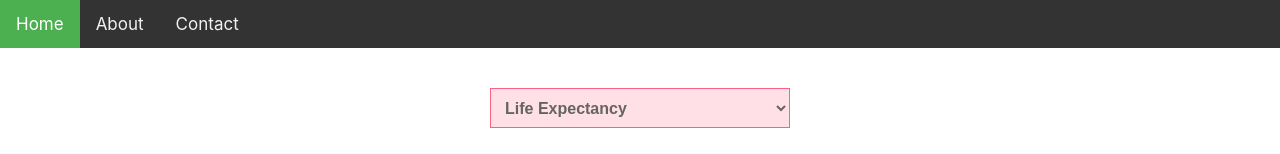
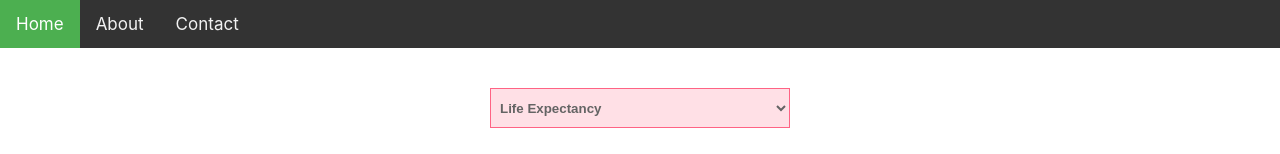
Before and after one commit to artworkjpm/bestiario-dropDownChart, a React (Create React App) app: page / in a window 1280 px wide. Shown: the top 154 px of the page. Built offline with nearby package versions, Linux system fonts and the light colour scheme.

Commit message:
Update App.css

```diff
--- a/src/App.css
+++ b/src/App.css
@@ -7,13 +7,10 @@ canvas {
 
 select {
   height: 40px;
-  font-size: 1.1em;
-  padding: 5px;
   text-indent: 5px;
   max-width: 300px;
   background-color: rgba(255, 99, 132, 0.2);
   color: #646464;
-  font-size: 16px;
   border: 1px solid rgba(255, 99, 132, 1);
   font-weight: bold;
 }
```
